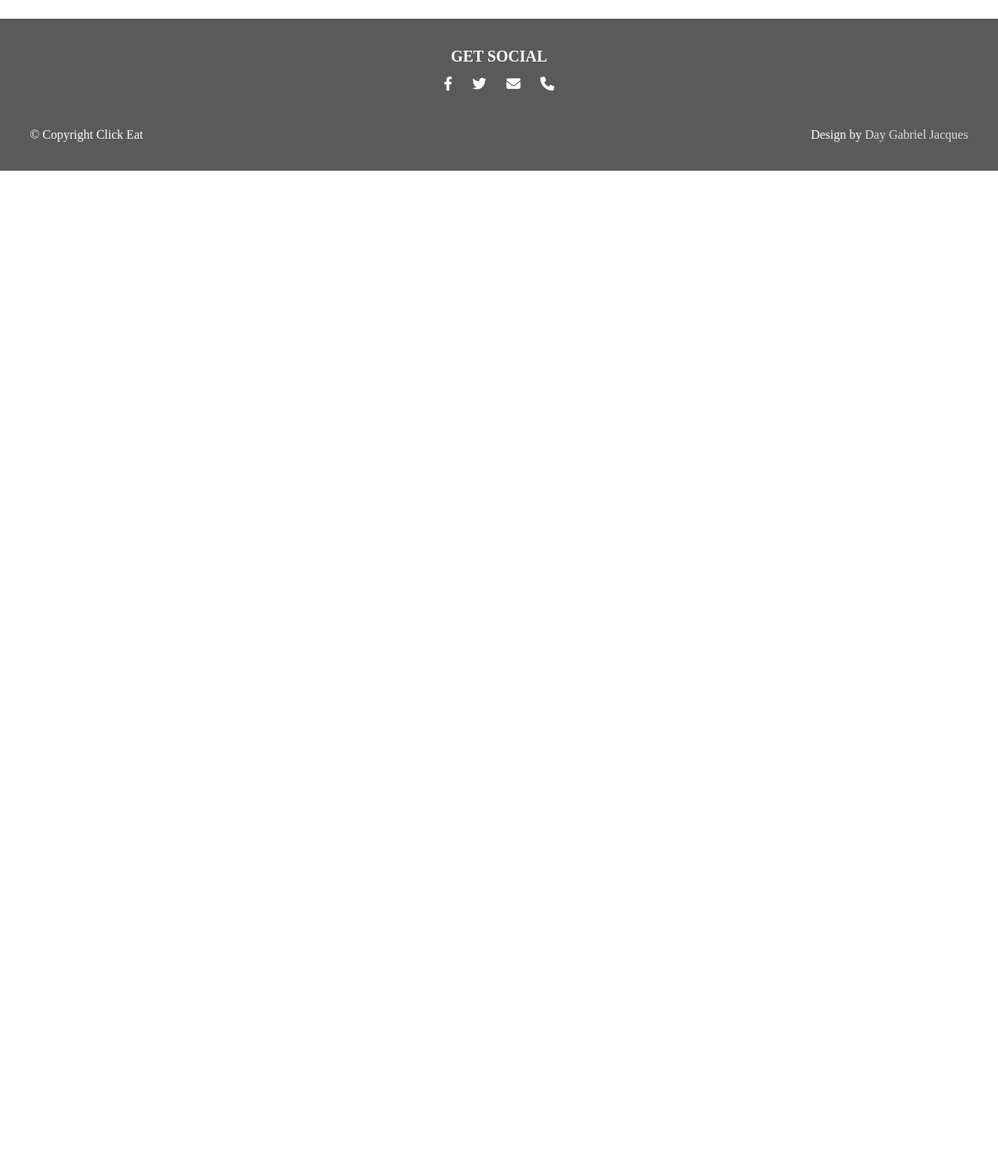
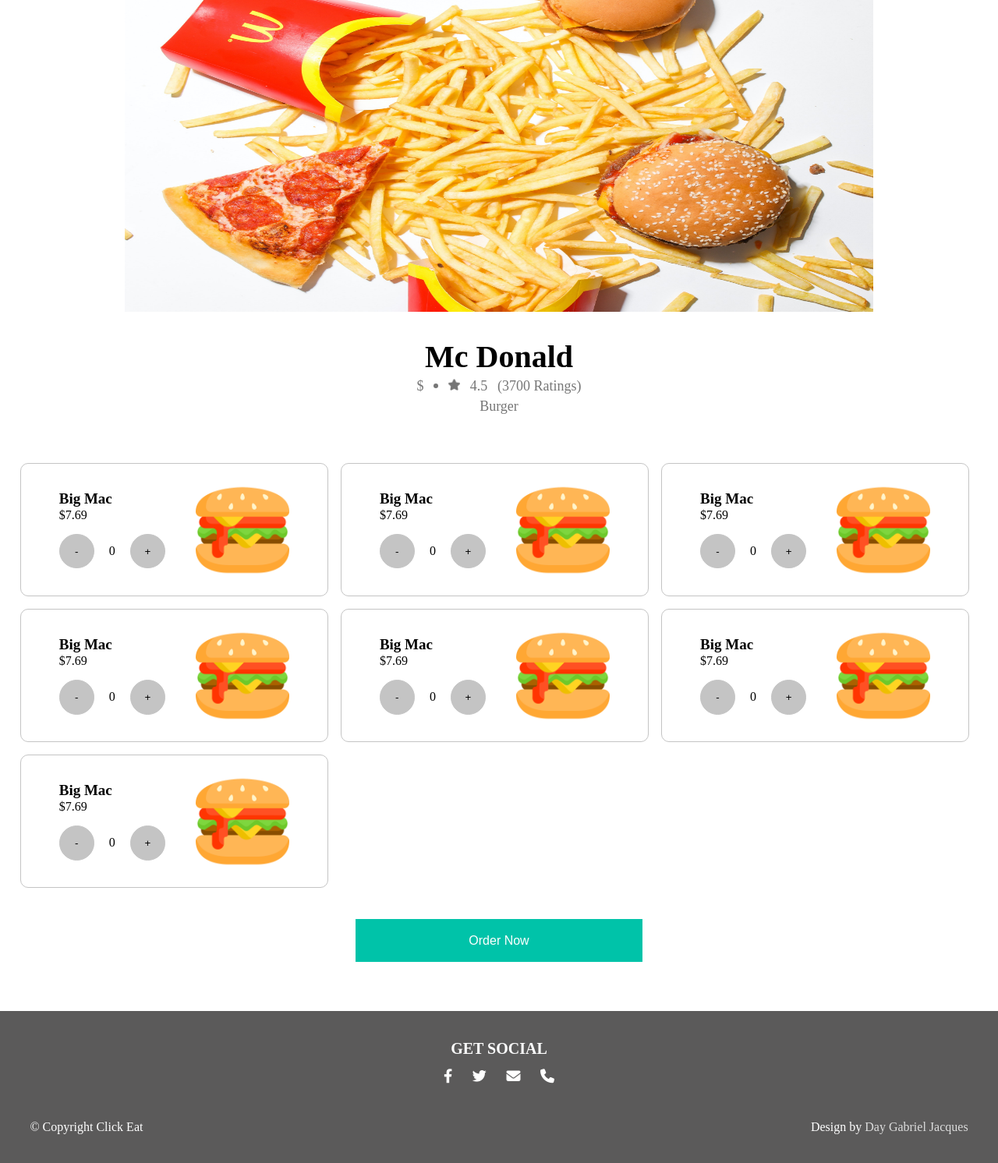
Before and after one commit to Dayhun/ClickEat, a PHP site: page / in a window 1280 px wide. Shown: the part 66-1558 px from the top of the page at 78% size. Before the commit the page ends 285 px from the top, so only its background shows below. Run offline with PHP 8.4, Linux system fonts and the light colour scheme; some libraries are stand-ins or nearby versions.

Commit message:
restaurantPage html&css is done

```diff
--- a/css/Pages/restaurant.css
+++ b/css/Pages/restaurant.css
@@ -0,0 +1,223 @@
+@media (min-width: 300px) {
+    .restaurantMainPic {
+        width: 100%;
+    }
+    .restaurantMainPic > img{
+        width: 100%;
+        height: 30vh;
+    }
+    .restaurantDetail {
+        display: flex;
+        flex-direction: column;
+        row-gap: 1vh;
+        padding: 5% 3%;
+    }
+    .restaurantDetail > h2 {
+        font-size: 30px;
+        font-weight: 700;
+    }
+    .restaurantDetail > ul {
+        display: flex;
+        column-gap: 2vw;
+        align-items: center;
+    }
+    .restaurantDetail > ul > li {
+        display: flex;
+        align-items: flex-start;
+        column-gap: 1vw;
+        color: var(--inputColor);
+    }
+    .restaurantDetail li > img {
+        width: 13px;
+        height: 13px;
+        color: var(--inputColor);
+    }
+    .restaurantDetail > ul > li:nth-child(2) {
+        width: 5px;
+        height: 5px;
+        background-color: var(--inputColor);
+        border-radius: 50%;
+    }
+    .restaurantDetail > p {
+        color: var(--inputColor);
+    }
+    .restaurantMenu {
+        padding: 5% 3%;
+        display: flex;
+        flex-direction: column;
+        row-gap: 2vh;
+    }
+    .menuArticle {
+        display: flex;
+        flex-wrap: wrap;
+        gap: 2vh;
+    }
+    .menuArticle > figure {
+        width: 80%;
+        display: flex;
+        justify-content: space-between;
+        align-items: center;
+        border: 1px solid var(--borderColor);
+        border-radius: 10px;
+        padding: 2% 10%;
+    }
+    .menuArticle > figure > img{
+        width: 140px;
+        height: 140px;
+    }
+    .menuArticle > figure > figcaption{
+        display: flex;
+        flex-direction: column;
+        row-gap: 2vh;
+    }
+    .menuTitle {
+        display: flex;
+        flex-direction: column;
+        row-gap: 0.5vh;
+    }
+    .menuTitle > h4 {
+        font-size: 18px;
+        font-weight: 700;
+    }
+    .menuBtn {
+        display: flex;
+        column-gap: 1.5vw;
+        align-items: center;
+    }
+    .menuBtn button{
+        border-radius: 50%;
+        border: 1px solid var(--borderColor);
+        background-color: var(--borderColor);
+        width: 5vw;
+        height: 5vw;
+        display: flex;
+        flex-direction: row;
+        align-items: center;
+        justify-content: center;
+    }
+    .orderArticle {
+        display: flex;
+        justify-content: center;
+    }
+    .orderBtn {
+        background-color: var(--btnColor);
+        color: white;
+        border: none;
+        padding: 2%;
+        width: 40%;
+    }
+    .orderBtn:hover {
+        background-color: var(--hoverColor);
+        color: black;
+    }
+}
+@media (min-width: 700px) {
+    .restaurantMainPic > img{
+        width: 100%;
+        height: 25vh;
+    }
+    .restaurantDetail {
+        padding: 3%;
+    }
+    .restaurantDetail > h2 {
+        font-size: 40px;
+    }
+    .restaurantDetail li {
+        font-size: 18px;
+    }
+    .restaurantDetail li > img {
+        width: 15px;
+        height: 15px;
+        color: var(--inputColor);
+    }
+    .restaurantDetail > ul > li:nth-child(2) {
+        width: 6px;
+        height: 6px;
+    }
+    .restaurantDetail > p {
+        font-size: 18px;
+    }
+    .restaurantMenu {
+        padding: 3%;
+    }
+    .menuArticle > figure {
+        width: 40%;
+        padding: 2% 4%;
+    }
+    .menuArticle > figure > img{
+        width: 120px;
+        height: 120px;
+    }
+    .menuTitle > h4 {
+        font-size: 19px;
+    }
+    .menuBtn button{
+        width: 3.5vw;
+        height: 3.5vw;
+        display: flex;
+        flex-direction: row;
+        align-items: center;
+        justify-content: center;
+    }
+    .orderBtn {
+        font-size: 16px;
+        width: 30%;
+        padding: 1.5%;
+    }
+    .orderBtn:hover {
+        background-color: var(--hoverColor);
+        color: black;
+    }
+}
+@media (min-width: 1000px) {
+    .restaurantMainPic {
+        display: flex;
+        justify-content: center;
+    }
+    .restaurantMainPic > img {
+        width: 75%;
+        height: 50vh;
+    }
+    .restaurantDetail {
+        padding: 3% 3% 2%;
+        align-items: center;
+    }
+    .restaurantDetail > ul {
+        column-gap: 1vw;
+    }
+    .restaurantMenu {
+        padding: 3% 2%;
+        row-gap: 5vh;
+    }
+    .menuArticle > figure {
+        width: 24%;
+        padding: 2% 4%;
+    }
+    .menuArticle > figure > img{
+        width: 120px;
+        height: 120px;
+    }
+    .menuTitle > h4 {
+        font-size: 19px;
+    }
+    .menuBtn button{
+        width: 3.5vw;
+        height: 3.5vw;
+        display: flex;
+        flex-direction: row;
+        align-items: center;
+        justify-content: center;
+    }
+    .orderBtn {
+        font-size: 16px;
+        width: 30%;
+        padding: 1.5%;
+    }
+    .orderBtn:hover {
+        background-color: var(--hoverColor);
+        color: black;
+    }
+    .orderNone {
+        display: none;
+    }
+}
--- a/inc/RestaurantPage.class.php
+++ b/inc/RestaurantPage.class.php
@@ -1,11 +1,11 @@
 <?php
 
 class RestaurantPage {
-    public static function restaurantSection() {
-        $restaurantSection = '
-        <article class="restaurantMainPic>
-            <img src="../img/mcdonald.jpg" alt="mc"/>
-        </article>
+    public static function restaurantTopSection() {
+        $restaurantTopSection = '
+        <figure class="restaurantMainPic">
+            <img src="./img/mcdonald.jpg" alt="mcImg">
+        </figure>
         <section class="restaurantDetail">
             <h2>Mc Donald</h2>
             <ul>
@@ -25,6 +25,119 @@
             <p>Burger</p>
         </section>
         ';
-        return $restaurantSection;
+        return $restaurantTopSection;
+    }
+    public static function restaurantMenuSection() {
+        $restaurantMenuSection = '
+        <section class="restaurantMenu">
+            <article class="orderArticle orderNone">
+                <button class="orderBtn">Order Now</button>
+            </article>
+            <article class="menuArticle">
+                <figure>
+                    <figcaption>
+                        <article class="menuTitle">
+                            <h4>Big Mac</h4>
+                            <p>$7.69</p>
+                        </article>
+                        <section class="menuBtn">
+                            <button class="minusBtn">-</button>
+                            <span>0</span>
+                            <button class="plusBtn">+</button>
+                        </section>
+                    </figcaption>
+                    <img src="./img/burger.png" alt="burger-img"/>
+                </figure>
+                <figure>
+                    <figcaption>
+                        <article class="menuTitle">
+                            <h4>Big Mac</h4>
+                            <p>$7.69</p>
+                        </article>
+                        <section class="menuBtn">
+                            <button class="minusBtn">-</button>
+                            <span>0</span>
+                            <button class="plusBtn">+</button>
+                        </section>
+                    </figcaption>
+                    <img src="./img/burger.png" alt="burger-img"/>
+                </figure>
+                <figure>
+                    <figcaption>
+                        <article class="menuTitle">
+                            <h4>Big Mac</h4>
+                            <p>$7.69</p>
+                        </article>
+                        <section class="menuBtn">
+                            <button class="minusBtn">-</button>
+                            <span>0</span>
+                            <button class="plusBtn">+</button>
+                        </section>
+                    </figcaption>
+                    <img src="./img/burger.png" alt="burger-img"/>
+                </figure>
+                <figure>
+                    <figcaption>
+                        <article class="menuTitle">
+                            <h4>Big Mac</h4>
+                            <p>$7.69</p>
+                        </article>
+                        <section class="menuBtn">
+                            <button class="minusBtn">-</button>
+                            <span>0</span>
+                            <button class="plusBtn">+</button>
+                        </section>
+                    </figcaption>
+                    <img src="./img/burger.png" alt="burger-img"/>
+                </figure>
+                <figure>
+                    <figcaption>
+                        <article class="menuTitle">
+                            <h4>Big Mac</h4>
+                            <p>$7.69</p>
+                        </article>
+                        <section class="menuBtn">
+                            <button class="minusBtn">-</button>
+                            <span>0</span>
+                            <button class="plusBtn">+</button>
+                        </section>
+                    </figcaption>
+                    <img src="./img/burger.png" alt="burger-img"/>
+                </figure>
+                <figure>
+                    <figcaption>
+                        <article class="menuTitle">
+                            <h4>Big Mac</h4>
+                            <p>$7.69</p>
+                        </article>
+                        <section class="menuBtn">
+                            <button class="minusBtn">-</button>
+                            <span>0</span>
+                            <button class="plusBtn">+</button>
+                        </section>
+                    </figcaption>
+                    <img src="./img/burger.png" alt="burger-img"/>
+                </figure>
+                <figure>
+                    <figcaption>
+                        <article class="menuTitle">
+                            <h4>Big Mac</h4>
+                            <p>$7.69</p>
+                        </article>
+                        <section class="menuBtn">
+                            <button class="minusBtn">-</button>
+                            <span>0</span>
+                            <button class="plusBtn">+</button>
+                        </section>
+                    </figcaption>
+                    <img src="./img/burger.png" alt="burger-img"/>
+                </figure>
+            </article>
+            <article class="orderArticle">
+                <button class="orderBtn">Order Now</button>
+            </article>
+        </section>
+        ';
+        return $restaurantMenuSection;
     }
 }
--- a/index.php
+++ b/index.php
@@ -5,6 +5,7 @@
 
 echo Page::htmlStart();
 echo MainPage::mainPageHeaderLogOut();
-// echo RestaurantPage::restaurantSection();
+echo RestaurantPage::restaurantTopSection();
+echo RestaurantPage::restaurantMenuSection();
 echo MainPage::mainPageFooter();
 echo Page::htmlEnd();
```
